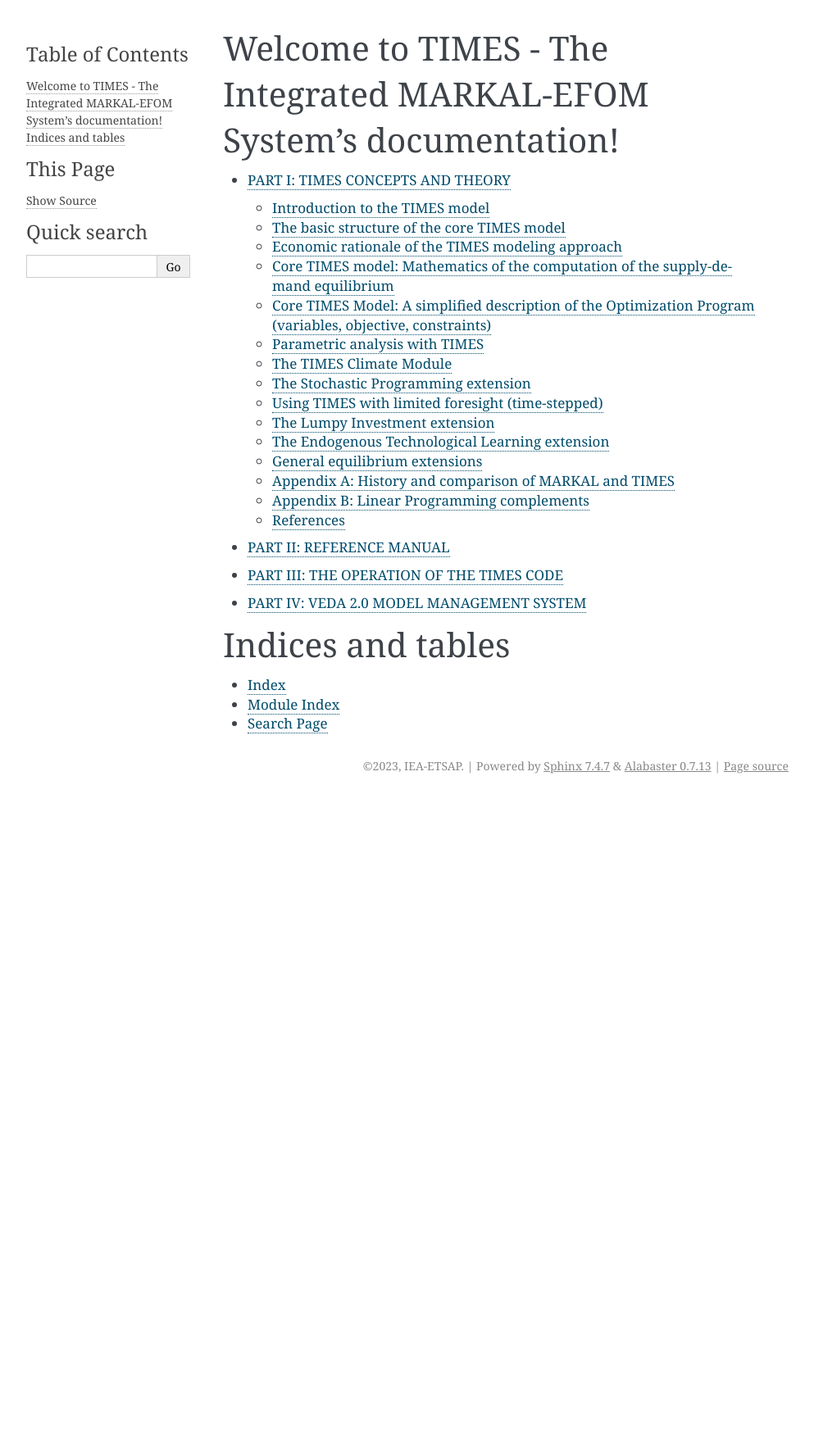
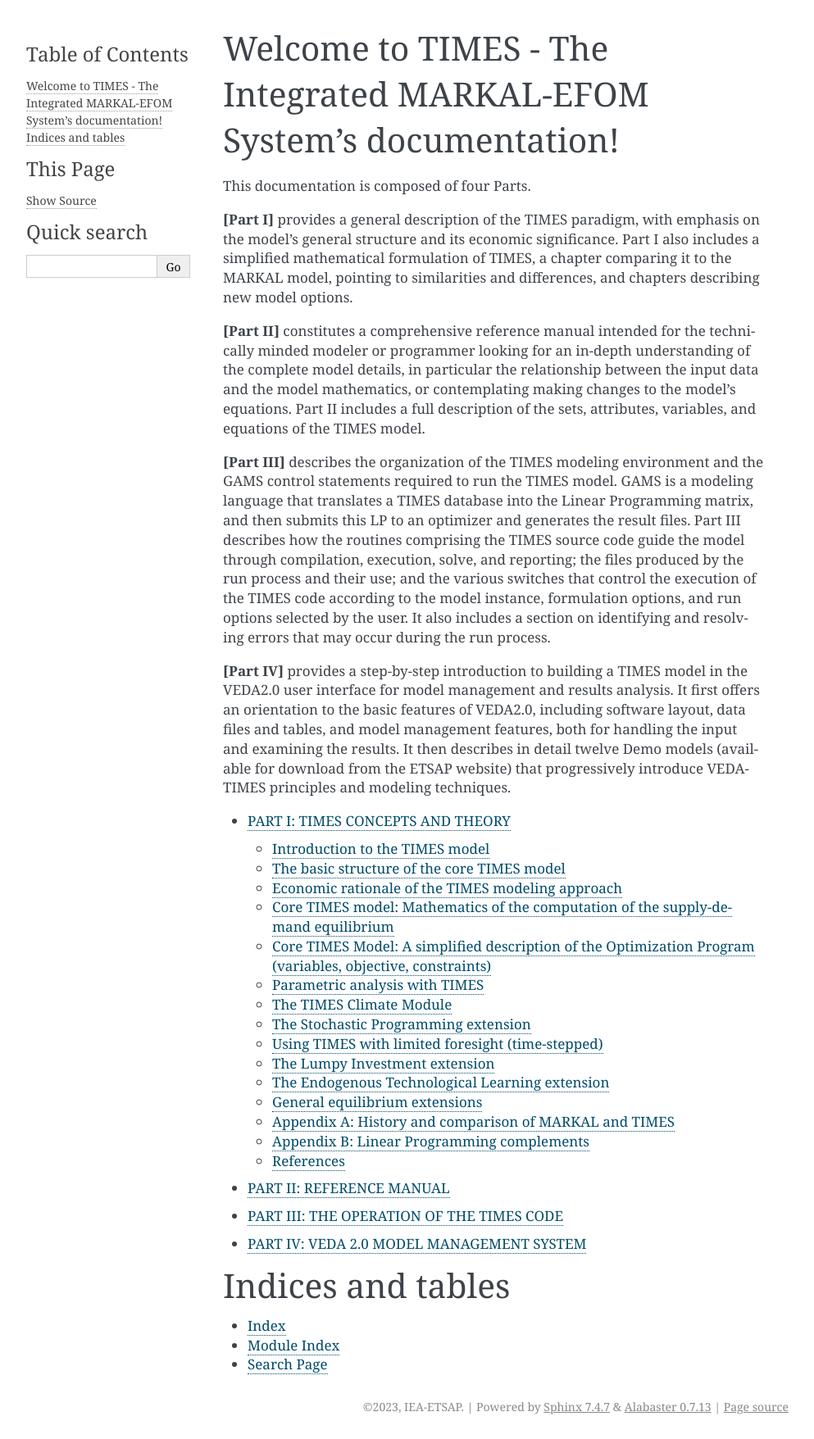
Before and after one commit to experimentarium/times, a Sphinx documentation site: the page built from docs/index.rst, in a window 1280 px wide. Shown: the whole page at 82% size, without its empty margins (148-1141 px from the left). Built offline with Sphinx 7.4.7, drawn with Linux system fonts in a browser that asks for light colours; before the commit the page ends 974 px from its top, so only the background shows below that.

Commit message:
Add general description of the 4 parts

```diff
--- a/docs/index.rst
+++ b/docs/index.rst
@@ -5,6 +5,16 @@
 
 Welcome to TIMES - The Integrated MARKAL-EFOM System's documentation!
 =====================================================================
+
+This documentation is composed of four Parts.
+
+**[Part I]** provides a general description of the TIMES paradigm, with emphasis on the model's general structure and its economic significance. Part I also includes a simplified mathematical formulation of TIMES, a chapter comparing it to the MARKAL model, pointing to similarities and differences, and chapters describing new model options.
+
+**[Part II]** constitutes a comprehensive reference manual intended for the technically minded modeler or programmer looking for an in-depth understanding of the complete model details, in particular the relationship between the input data and the model mathematics, or contemplating making changes to the model's equations. Part II includes a full description of the sets, attributes, variables, and equations of the TIMES model.
+
+**[Part III]** describes the organization of the TIMES modeling environment and the GAMS control statements required to run the TIMES model. GAMS is a modeling language that translates a TIMES database into the Linear Programming matrix, and then submits this LP to an optimizer and generates the result files. Part III describes how the routines comprising the TIMES source code guide the model through compilation, execution, solve, and reporting; the files produced by the run process and their use; and the various switches that control the execution of the TIMES code according to the model instance, formulation options, and run options selected by the user. It also includes a section on identifying and resolving errors that may occur during the run process.
+
+**[Part IV]** provides a step-by-step introduction to building a TIMES model in the VEDA2.0 user interface for model management and results analysis. It first offers an orientation to the basic features of VEDA2.0, including software layout, data files and tables, and model management features, both for handling the input and examining the results. It then describes in detail twelve Demo models (available for download from the ETSAP website) that progressively introduce VEDA-TIMES principles and modeling techniques.
 
 .. toctree::
    :maxdepth: 2
```
